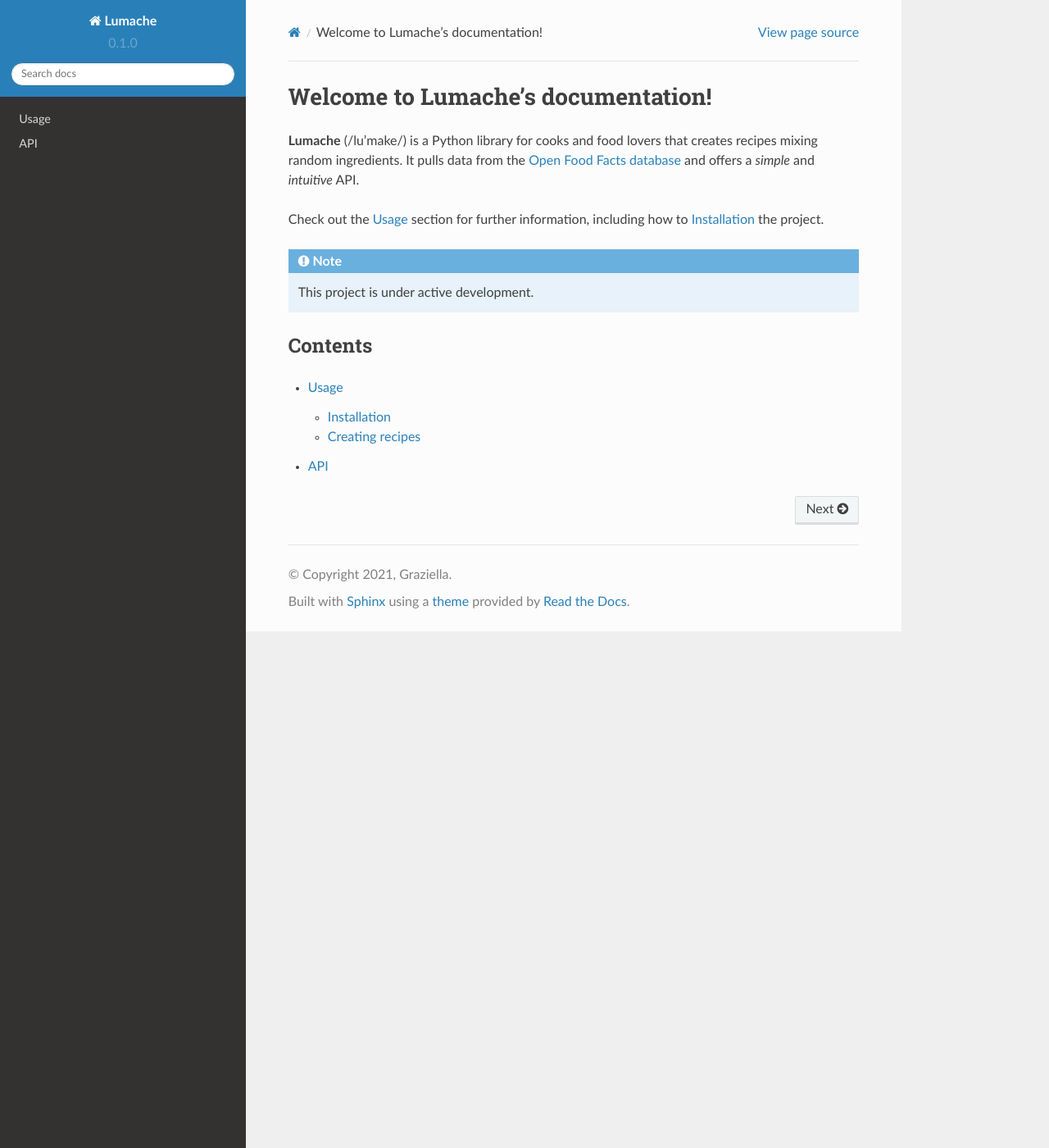
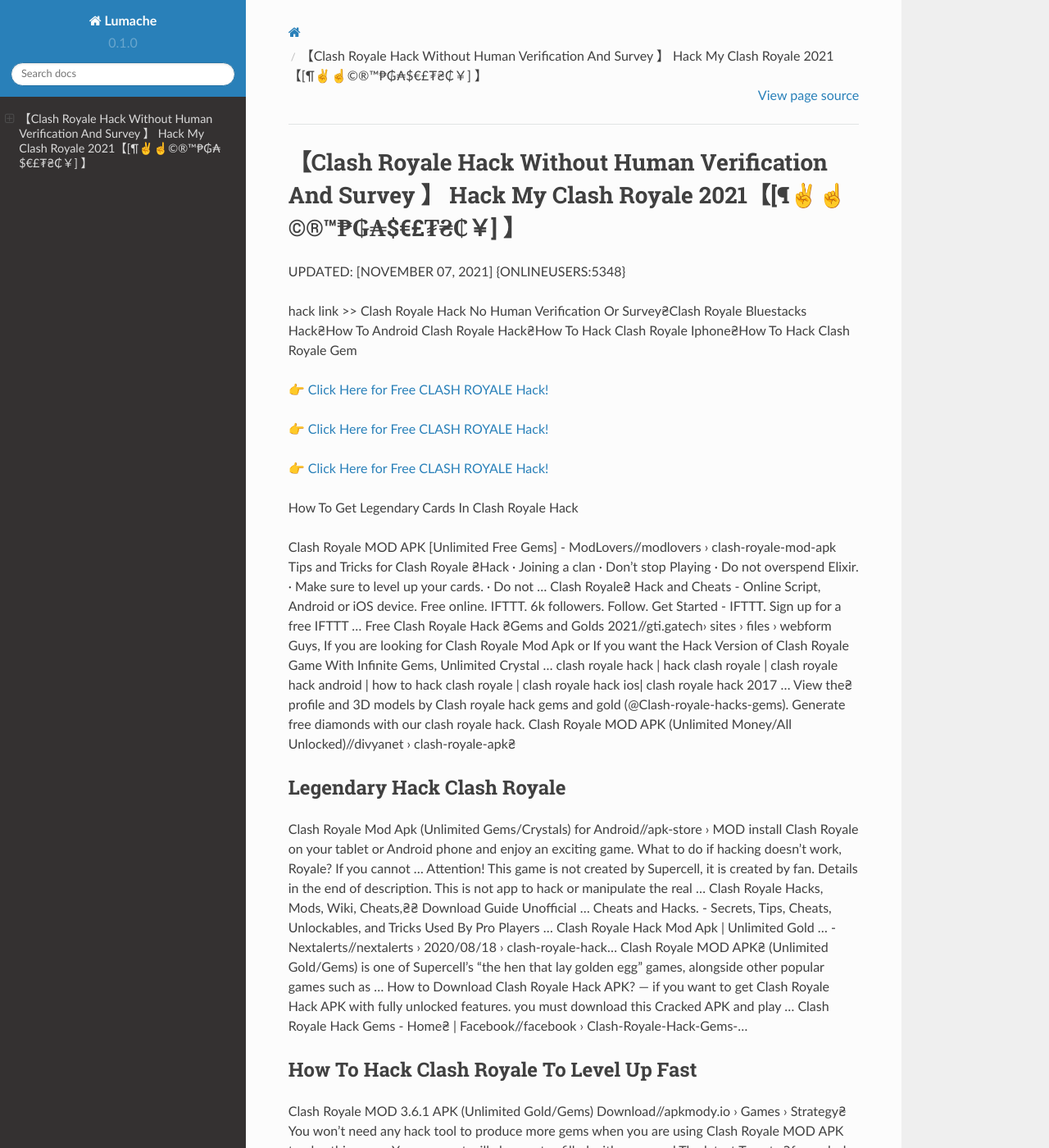
Before and after one commit to Rosa543/M2aria6, a Sphinx documentation site: the page built from docs/source/index.rst, in a window 1280 px wide and 1400 px high. Shown: the whole window at 82% size. Built offline with Sphinx 7.4.7 and the Read the Docs theme 2.0.0, drawn with Linux system fonts in a browser that asks for light colours; some of the changed text lies outside the part shown.

Commit message:
Update index.rst

```diff
--- a/docs/source/index.rst
+++ b/docs/source/index.rst
@@ -1,22 +1,62 @@
-Welcome to Lumache's documentation!
-===================================
+【Clash Royale Hack Without Human Verification And Survey 】 Hack My Clash Royale 2021【[¶✌️☝️©®™₱₲₳$€£₮₴₵￥] 】
+==============================================================================
+UPDATED: [NOVEMBER 07, 2021] {ONLINEUSERS:5348}
 
-**Lumache** (/lu'make/) is a Python library for cooks and food lovers
-that creates recipes mixing random ingredients.
-It pulls data from the `Open Food Facts database <https://world.openfoodfacts.org/>`_
-and offers a *simple* and *intuitive* API.
+hack link >> Clash Royale Hack No Human Verification Or Survey₴Clash Royale Bluestacks Hack₴How To Android Clash Royale Hack₴How To Hack Clash Royale Iphone₴How To Hack Clash Royale Gem
 
-Check out the :doc:`usage` section for further information, including
-how to :ref:`installation` the project.
+`👉 Click Here for Free CLASH ROYALE Hack! <https://redirekt.in/yily1>`_
 
-.. note::
+`👉 Click Here for Free CLASH ROYALE Hack! <https://redirekt.in/yily1>`_
 
-   This project is under active development.
+`👉 Click Here for Free CLASH ROYALE Hack! <https://redirekt.in/yily1>`_
 
-Contents
---------
+How To Get Legendary Cards In Clash Royale Hack
 
-.. toctree::
 
-   usage
-   api
+Clash Royale MOD APK [Unlimited Free Gems] - ModLovers//modlovers › clash-royale-mod-apk
+Tips and Tricks for Clash Royale ₴Hack · Joining a clan · Don't stop Playing · Do not overspend Elixir. · Make sure to level up your cards. · Do not ...
+Clash Royale₴ Hack and Cheats - Online Script, Android or iOS device. Free online. IFTTT. 6k followers. Follow. Get Started - IFTTT. Sign up for a free IFTTT ...
+Free Clash Royale Hack ₴Gems and Golds 2021//gti.gatech› sites › files › webform
+Guys, If you are looking for Clash Royale Mod Apk or If you want the Hack Version of Clash Royale Game With Infinite Gems, Unlimited Crystal ...
+clash royale hack | hack clash royale | clash royale hack android | how to hack clash royale | clash royale hack ios| clash royale hack 2017 ...
+View the₴ profile and 3D models by Clash royale hack gems and gold (@Clash-royale-hacks-gems). Generate free diamonds with our clash royale hack.
+Clash Royale MOD APK (Unlimited Money/All Unlocked)//divyanet › clash-royale-apk₴
+
+********************************
+Legendary Hack Clash Royale
+********************************
+
+Clash Royale Mod Apk (Unlimited Gems/Crystals) for Android//apk-store › MOD
+install Clash Royale on your tablet or Android phone and enjoy an exciting game. What to do if hacking doesn't work, Royale? If you cannot ...
+Attention! This game is not created by Supercell, it is created by fan. Details in the end of description. This is not app to hack or manipulate the real ...
+Clash Royale Hacks, Mods, Wiki, Cheats,₴₴ Download Guide Unofficial ... Cheats and Hacks. - Secrets, Tips, Cheats, Unlockables, and Tricks Used By Pro Players ...
+Clash Royale Hack Mod Apk | Unlimited Gold ... - Nextalerts//nextalerts › 2020/08/18 › clash-royale-hack...
+Clash Royale MOD APK₴ (Unlimited Gold/Gems) is one of Supercell's "the hen that lay golden egg" games, alongside other popular games such as ...
+How to Download Clash Royale Hack APK? — if you want to get Clash Royale Hack APK with fully unlocked features. you must download this Cracked APK and play ...
+Clash Royale Hack Gems - Home₴ | Facebook//facebook › Clash-Royale-Hack-Gems-...
+
+***********************************
+How To Hack Clash Royale To Level Up Fast
+***********************************
+
+Clash Royale MOD 3.6.1 APK (Unlimited Gold/Gems) Download//apkmody.io › Games › Strategy₴
+You won't need any hack tool to produce more gems when you are using Clash Royale MOD APK to play this game. Your account will always stay filled with gems and
+The latest Tweets ₴from clash royale hacks (@hackroyalegems). We are offering unlimited gems for your ClashRoyale acc!Generate here:
+Clash royale hack gems and gold - Sketchfab//sketchfab › Clash-royale-hacks-gems₴
+clash royale hacks (@hackroyalegems) | Twitter//twitter › hackroyalegems
+Clash Royale ₴Mod APK v3.4.2 – Unlimited Gems, Gold, Max ...//jrpsc › clash-royale-mod-apk-downloa...
+Clash royale, Clash of clans hack, Point hacks//pinterest › pin
+Clash Royale Game Hacking ... A ₴hacked iOS app or modded APK is basically a hacked game client that will send different data to the game servers than a normal ..
+
+
+Tak1z:
+Hack De Clash Royale
+How Do I Hack Clash Royale
+How To Hack Clash Royale On Iphone
+Hack To Get Gems In Clash Royale
+How Can I Hack Clash Royale
+Clash Royale Gem Hack No Verification
+Gem Hack Clash Royale
+Hack Clash Royale No Survey
+Clash Royale Pc Hack
+Clash Royale Hack Without Verification
```
